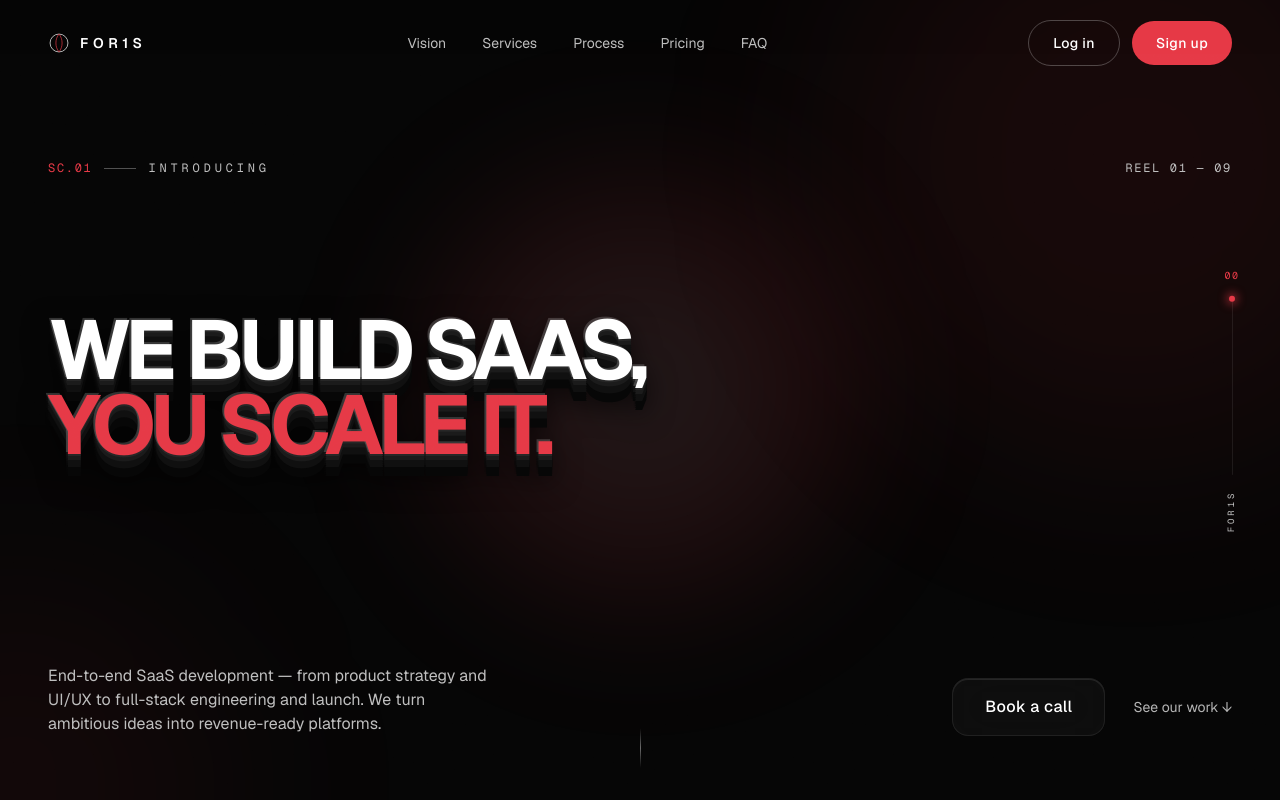
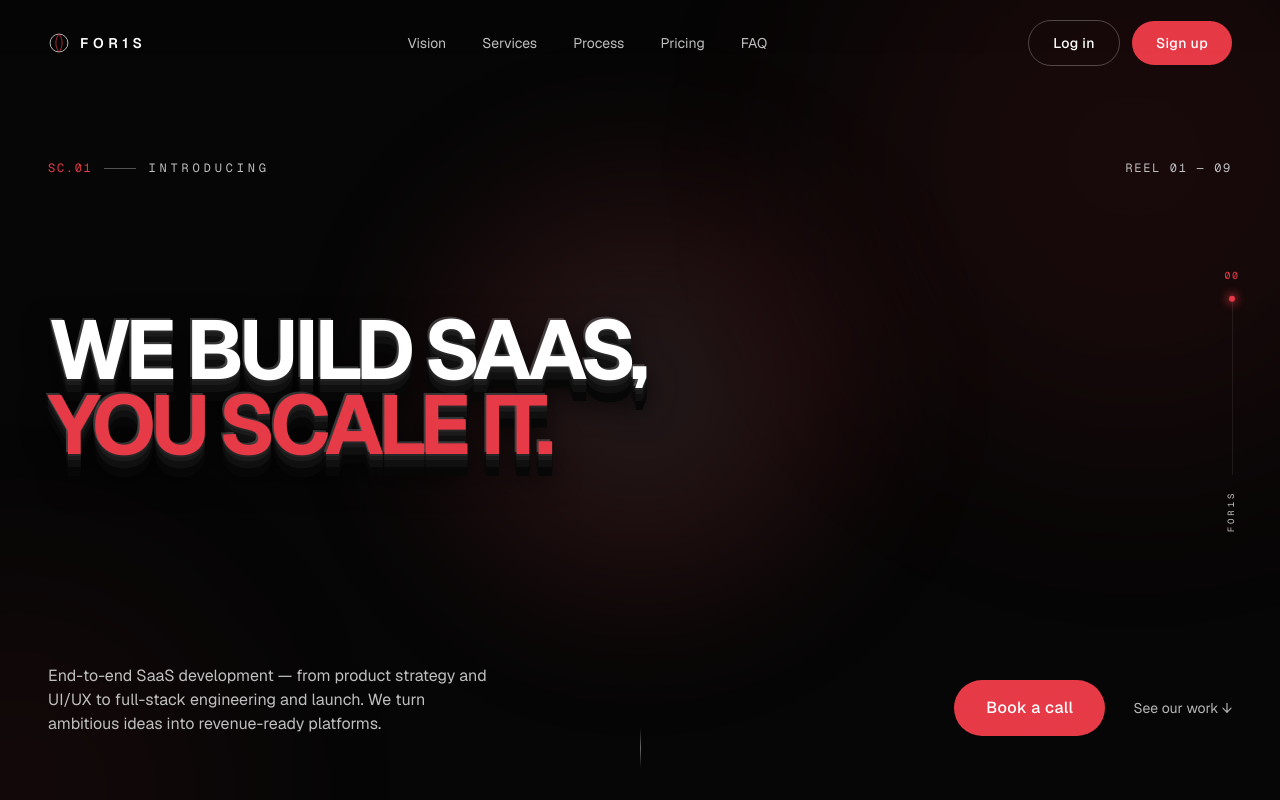
Before and after one commit to subhamrout818/FOR1S, a Next.js app: page / in a window 1280 px wide. Shown: the top 800 px of the page. Built offline with nearby package versions, Linux system fonts and the light colour scheme.

Commit message:
fix(hero): restore Book a call to the original crimson solid button
Replaces the glass treatment on the hero CTA with the normal solid magnetic
crimson style.

```diff
--- a/components/sections/Hero.tsx
+++ b/components/sections/Hero.tsx
@@ -191,7 +191,6 @@ export default function Hero() {
             className="flex items-center gap-7"
           >
             <MagneticButton
-              variant="glass"
               size="lg"
               cursorText="Go"
               onClick={() => scrollToHash("#final-cta")}
```
